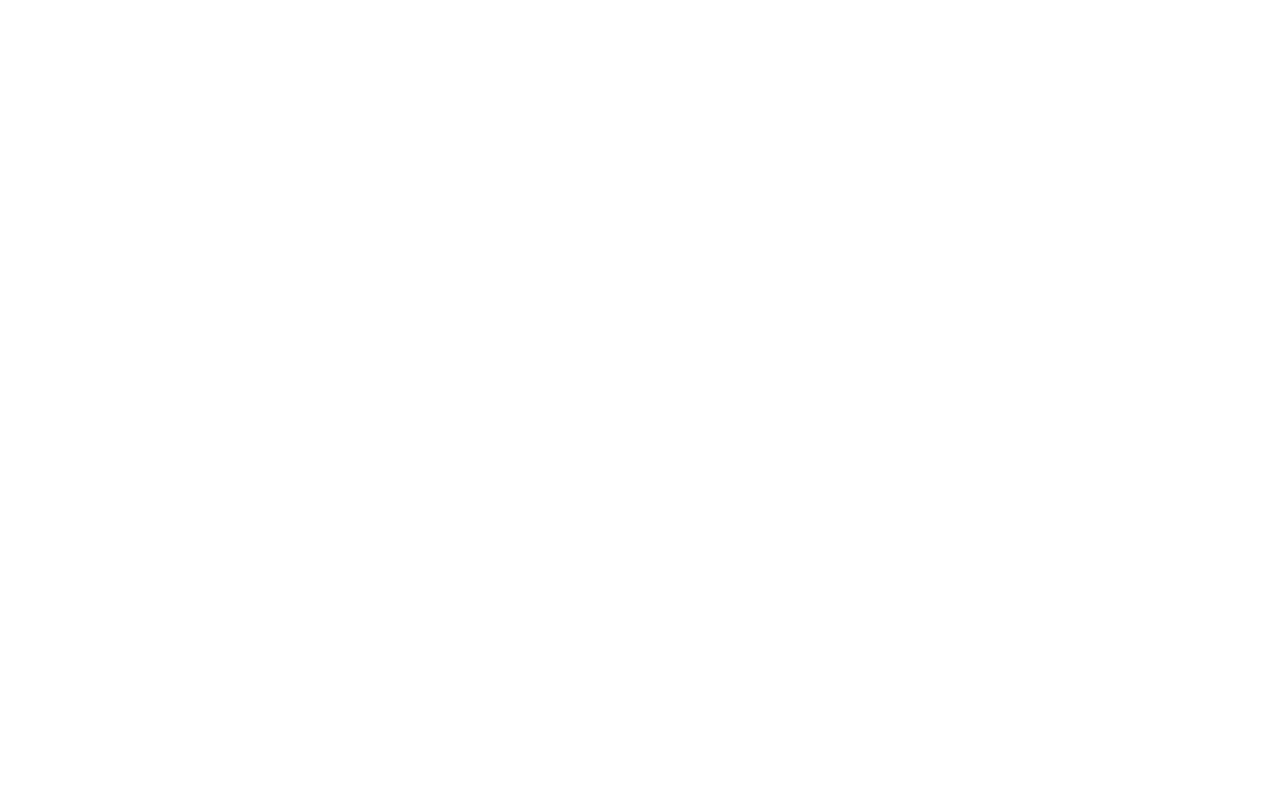
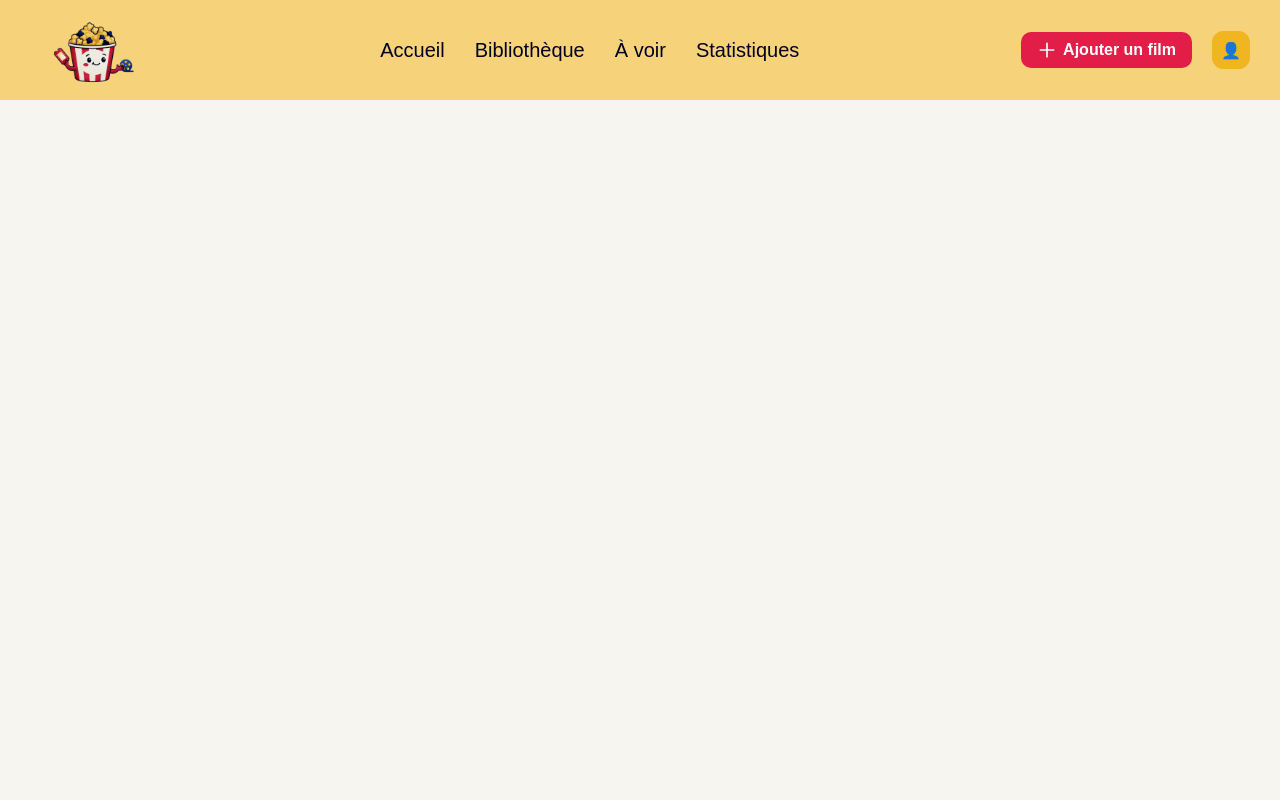
Before and after one commit to marylou014/Projet_Transversal_Web, a PHP site: page /includes/header.php in a window 1280 px wide. Before the commit the page is empty. Run offline with PHP 8.4, Linux system fonts and the light colour scheme.

Commit message:
fait le header

```diff
--- /dev/null
+++ b/projet/front/asset/css/header.css
@@ -0,0 +1,90 @@
+/* HEADER */
+header {
+    background-color: color-mix(in srgb, var(--secondaire) 60%, white);
+    padding: 15px 30px;
+}
+
+/* Conteneur interne : aligne logo, nav et boutons */
+.header {
+    display: flex;
+    align-items: center;
+    justify-content: space-between;
+}
+
+header a {
+    text-decoration: none;
+    color: var(--texte);
+}
+
+/* LOGO */
+.zone-logo {
+    display: flex;
+    align-items: center;
+    gap: 10px;
+}
+
+.logo-header {
+    width: auto;
+    height: 70px;
+}
+
+.logo-header img {
+    width: 100%;
+    height: 100%;
+}
+
+/* NAVIGATION */
+nav {
+    display: flex;
+    gap: 30px;
+}
+
+nav a {
+    font-size: 20px;
+    transition: color 0.2s, text-shadow 0.2s;
+}
+
+nav a:hover {
+    color: var(--primaire);
+    text-shadow: 0 0 1px var(--primaire), 0 0 1px var(--primaire);
+}
+
+/* BOUTON AJOUTER + PROFIL */
+.action {
+    display: flex;
+    align-items: center;
+    gap: 20px;
+}
+
+.ajout a {
+    display: flex;
+    align-items: center;
+    gap: 6px;
+    background-color: var(--primaire);
+    color: white;
+    padding: 8px 16px;
+    border-radius: 10px;
+    font-weight: bold;
+}
+
+.ajout a:hover {
+    background-color: color-mix(in srgb, var(--primaire) 80%, black);
+}
+
+.ajout svg {
+    width: 20px;
+    height: 20px;
+}
+
+/* ICÔNE PROFIL */
+#icone-profil {
+    width: 38px;
+    height: 38px;
+    background-color: var(--secondaire);
+    border-radius: 30%;
+    display: flex;
+    align-items: center;
+    justify-content: center;
+    cursor: pointer;
+    border: 2px solid var(--secondaire);
+}
--- /dev/null
+++ b/projet/front/asset/css/style.css
@@ -0,0 +1,19 @@
+:root {
+    --fond: #F7F5F0;
+    --primaire: #E11D48;
+    --secondaire: #f0b622;
+    --tertiaire: #1E3A8A;
+    --texte: #01021f;
+}
+
+* {
+    margin: 0;
+    padding: 0;
+    box-sizing: border-box;
+}
+
+body {
+    font-family: Arial, sans-serif;
+    background-color: var(--fond);
+    color: var(--texte);
+}
--- a/projet/front/includes/header.php
+++ b/projet/front/includes/header.php
@@ -1 +1,56 @@
-<?php
+<!DOCTYPE html>
+<html lang="fr">
+<head>
+    <meta charset="UTF-8">
+    <title>PopcornClub</title>
+    <link rel="stylesheet" href="asset/css/style.css">
+    <link rel="stylesheet" href="asset/css/header.css">
+</head>
+<body>
+
+<!-- HEADER / NAVBAR -->
+<header>
+    <div>
+        <div class="header">
+
+            <!-- LOGO & NOM -->
+            <div class="zone-logo">
+                <a href="index.php">
+                    <!-- logo -->
+                    <div class="logo-header">
+                        <img src="asset/img/logo_simple_noBG.png" alt="logo">
+                    </div>
+                </a>
+            </div>
+
+            <!-- NAVIGATION PRINCIPALE -->
+            <nav class="hidden md:flex items-center gap-8">
+                <a href="membre/homeMem.php">Accueil</a>
+                <a href="membre/bibliotheque.php">Bibliothèque</a>
+                <a href="membre/aVoir.php">À voir </a>
+                <a href="membre/statistique.php">Statistiques</a>
+            </nav>
+
+            <!--BOUTON AJOUTER + profil -->
+            <div class="action">
+                <!-- "Bouton" pour ajouter un film renvoie à la page  -->
+                <div class="ajout">
+                    <a href="membre/recherche.php">
+                        <svg xmlns="http://www.w3.org/2000/svg" class="h-5 w-5" fill="none" viewBox="0 0 24 24" stroke="currentColor">
+                            <path stroke-linecap="round" stroke-linejoin="round" stroke-width="2" d="M12 4v16m8-8H4" />
+                        </svg>
+                        Ajouter un film
+                    </a>
+                </div>
+
+                <!-- Profil Membre -->
+                <div id="icone-profil">
+                    <div>
+                        👤
+                    </div>
+                </div>
+            </div>
+
+        </div>
+    </div>
+</header>
```
Also changed, not shown: projet/front/index.php (+1 -15 lines), 1 other file.
